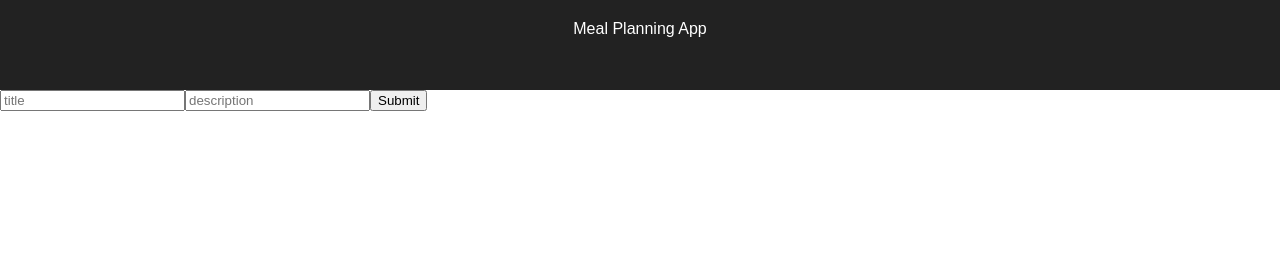
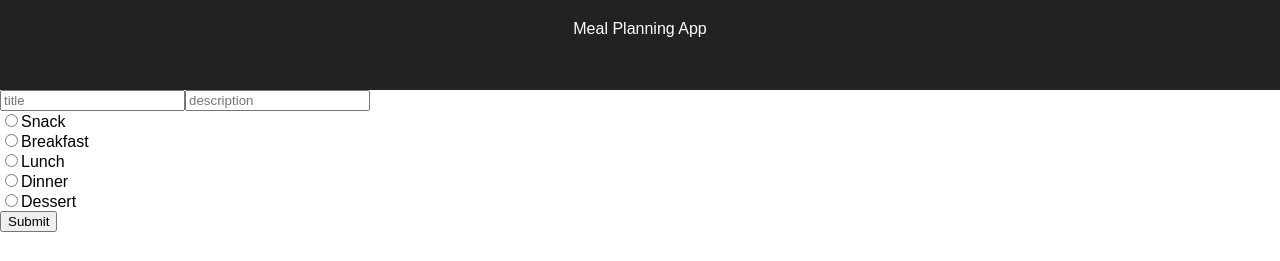
Before and after one commit to postazure/meal-planner, a React (Create React App) app: page /meals/new in a window 1280 px wide. Shown: the top 261 px of the page. Built offline with nearby package versions, Linux system fonts and the light colour scheme; no server answers.

Commit message:
Add timing category to Meals
- Add RadioGroup component

```diff
--- a/src/client/components/meals-form/meals-form.js
+++ b/src/client/components/meals-form/meals-form.js
@@ -1,4 +1,5 @@
 import React from 'react'
+import RadioGroup from '../radio-group.js'
 import * as MealsActions from '../../store/actions/meals.js'
 
 export default class MealsForm extends React.Component {
@@ -7,13 +8,25 @@ export default class MealsForm extends React.Component {
 	handleSubmit = e => {
 		e.preventDefault()
 		MealsActions.create(this.state)
+		this.setState({title: '', description: '', timing: null})
 	}
 
 	render(){
+		const timings = [
+			{ label: 'Snack', value: 'snack' },
+			{ label: 'Breakfast', value: 'breakfast' },
+			{ label: 'Lunch', value: 'lunch' },
+			{ label: 'Dinner', value: 'dinner' },
+			{ label: 'Dessert', value: 'dessert' }
+		]
+
+		const {title = '', description = ''} = this.state
+
 		return (
 			<form onSubmit={this.handleSubmit.bind(this)}>
-				<input type="text" placeholder="title" onChange={(e) => this.setState({title: e.target.value})}/>
-				<input type="text" placeholder="description" onChange={(e) => this.setState({description: e.target.value})}/>
+				<input type="text" placeholder="title" value={title} onChange={(e) => this.setState({title: e.target.value})}/>
+				<input type="text" placeholder="description" value={description} onChange={(e) => this.setState({description: e.target.value})}/>
+				<RadioGroup options={timings} onChange={timing => this.setState({timing})}/>
 				<button type="submit">Submit</button>
 			</form>
 		)
--- /dev/null
+++ b/src/client/components/radio-group.js
@@ -0,0 +1,22 @@
+import React from 'react'
+
+export default class RadioGroup extends React.Component {
+	handleChange = (value) => {
+		this.props.onChange(value)
+	}
+
+	render() {
+		const radioButtons = this.props.options.map(( {label, value} ) => (
+			<div key={value}>
+				<input type="radio" onChange={() => this.handleChange(value)} />
+				<span>{label}</span>
+			</div>
+		))
+
+		return (
+			<div className="radio-group">
+				{radioButtons}
+			</div>
+		)
+	}
+}
```
Also changed, not shown: src/server/index.js (+6 -7 lines), src/server/models/meal.js (+18 -6 lines).
